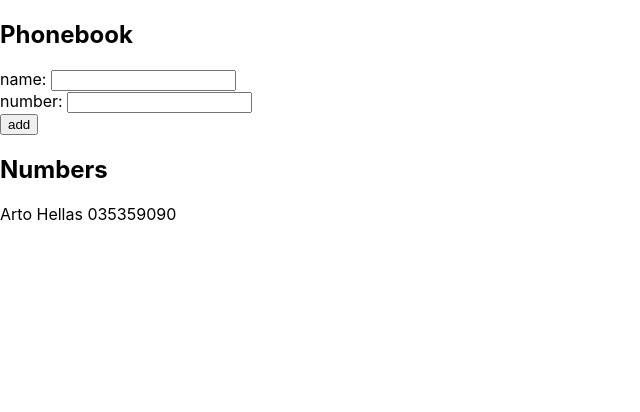
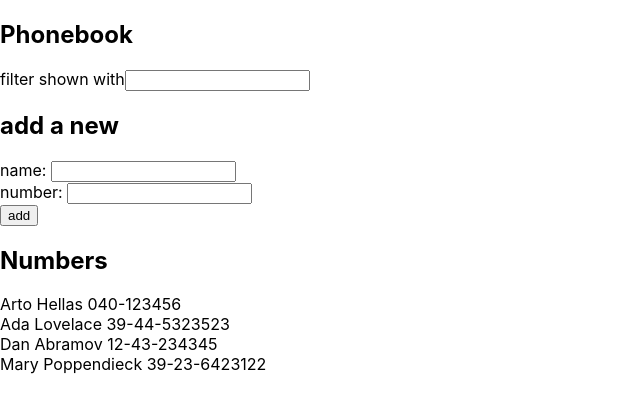
Before and after one commit to viktorsvider/fullstackopen, a React (Create React App) app in the folder part2/phonebook/: page / in a window 1280 px wide. Shown: the top 412 px of the page, without its empty margins (0-640 px from the left). Built offline with nearby package versions, Linux system fonts and the light colour scheme.

Commit message:
add exercise 2.9

```diff
--- a/part2/phonebook/src/App.js
+++ b/part2/phonebook/src/App.js
@@ -1,11 +1,37 @@
 import { useState } from "react";
 
+const Phonebook = ({ persons, filter }) => {
+  const filterLower = filter.toLowerCase();
+  if (filter === "") {
+    return persons.map((persona) => (
+      <div key={persona.name}>
+        {persona.name} {persona.number}
+      </div>
+    ));
+  } else {
+    return persons
+      .filter((persona) => persona.name.toLowerCase().includes(filterLower))
+      .map((filteredPersons) => (
+        <div key={filteredPersons.name}>
+          {filteredPersons.name} {filteredPersons.number}
+        </div>
+      ));
+  }
+};
+
 const App = () => {
+  // const [persons, setPersons] = useState([
+  //   { name: "Arto Hellas", number: "035359090" },
+  // ]);
   const [persons, setPersons] = useState([
-    { name: "Arto Hellas", number: "035359090" },
+    { name: "Arto Hellas", number: "040-123456", id: 1 },
+    { name: "Ada Lovelace", number: "39-44-5323523", id: 2 },
+    { name: "Dan Abramov", number: "12-43-234345", id: 3 },
+    { name: "Mary Poppendieck", number: "39-23-6423122", id: 4 },
   ]);
   const [newName, setNewName] = useState("");
   const [newNumber, setNewNumber] = useState("");
+  const [newFilter, setNewFilterEntry] = useState("");
 
   const isPersonPresent = (persons, person) => {
     for (const element of persons) {
@@ -46,9 +72,18 @@ const App = () => {
     setNewNumber(event.target.value);
   };
 
+  const handleNewFilterEntryChange = (event) => {
+    setNewFilterEntry(event.target.value);
+  };
+  // console.log("redraw...");
   return (
     <div>
       <h2>Phonebook</h2>
+      <div>
+        filter shown with
+        <input value={newFilter} onChange={handleNewFilterEntryChange} />
+      </div>
+      <h2>add a new</h2>
       <form onSubmit={addPerson}>
         <div>
           name: <input value={newName} onChange={handleNameChange} />
@@ -61,11 +96,7 @@ const App = () => {
         </div>
       </form>
       <h2>Numbers</h2>
-      {persons.map((persona) => (
-        <div key={persona.name}>
-          {persona.name} {persona.number}
-        </div>
-      ))}
+      <Phonebook persons={persons} filter={newFilter} />
     </div>
   );
 };
```
